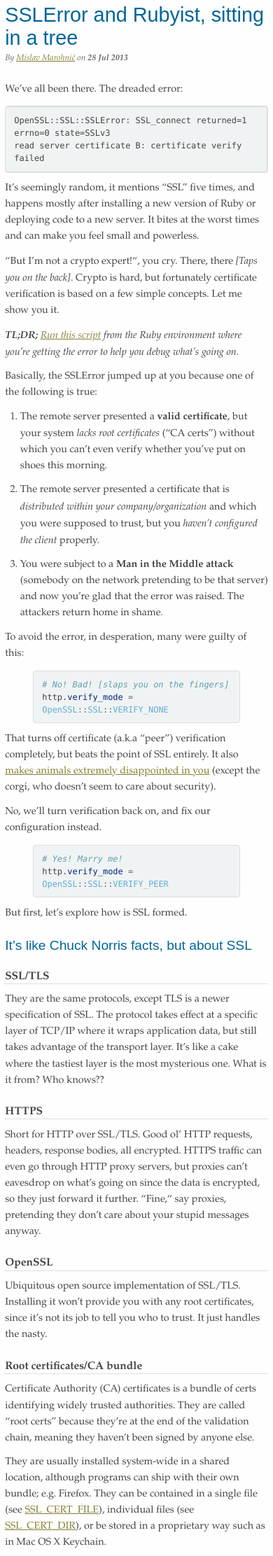
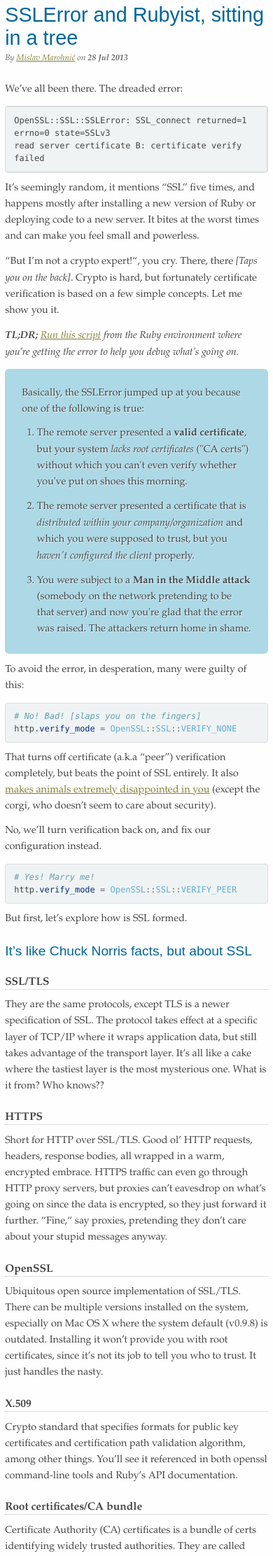
Before and after one commit to mislav/blog, a Jekyll site: the page built from _posts/2013-07-28-ruby-openssl.md, in a window 390 px wide. Shown: the top 2223 px of the page at 70% size. Built offline with Jekyll 4.4.1, drawn with Linux system fonts in a browser that asks for light colours; Markdown is read by kramdown in place of the engine named in the settings; some of the changed text lies outside the part shown.

Commit message:
SSL updates

```diff
--- a/_posts/2013-07-28-ruby-openssl.md
+++ b/_posts/2013-07-28-ruby-openssl.md
@@ -4,6 +4,37 @@ description: >
   Helping you debug the dreaded SSLError.
 layout: post
 categories: ruby
+styles: |
+  .attention {
+    padding: 1em 2em;
+    background: lightblue;
+    text-shadow: rgba(255,255,255,.8) 1px 1px 1px;
+    border-radius: 6px;
+  }
+  .attention li { margin-left: 2em }
+  .figwrapper {
+    max-width: 600px;
+    margin: 2em auto 3em;
+  }
+  figure {
+    margin: 0 auto; padding: 0;
+  }
+  figure img {
+    display: block;
+    max-width: 100%;
+    height: auto !important;
+    margin: 0 auto 1em;
+    box-shadow: 3px 3px 12px rgba(0,0,0,.3);
+  }
+  figcaption {
+    line-height: 1.2;
+    display: block;
+    padding: 0 .6em;
+    text-align: center;
+  }
+  @media only screen and (max-width : 480px) {
+    .figwrapper { max-width: 100%; margin-left: 0 }
+  }
 ---
 
 We've all been there. The dreaded error:
@@ -24,19 +55,21 @@ verification is based on a few simple concepts. Let me show you it.
 the error to help you debug what's going on.
 </i>
 
-Basically, the SSLError jumped up at you because one of the following is true:
+<div class=attention>
+<p>Basically, the SSLError jumped up at you because one of the following is true:</p>
 
-1. The remote server presented a **valid certificate**, but your system *lacks
-   root certificates* ("CA certs") without which you can't even verify whether
-   you've put on shoes this morning.
-
-2. The remote server presented a certificate that is *distributed within your
-   company/organization* and which you were supposed to trust, but you *haven't
-   configured the client* properly.
-
-3. You were subject to a **Man in the Middle attack** (somebody on the network
-   pretending to be that server) and now you're glad that the error was raised.
-   The attackers return home in shame.
+<ol>
+<li><p>The remote server presented a <strong>valid certificate</strong>, but your system <em>lacks
+root certificates</em> ("CA certs") without which you can't even verify whether
+you've put on shoes this morning.</p></li>
+<li><p>The remote server presented a certificate that is <em>distributed within your
+company/organization</em> and which you were supposed to trust, but you <em>haven't
+configured the client</em> properly.</p></li>
+<li><p>You were subject to a <strong>Man in the Middle attack</strong> (somebody on the network
+pretending to be that server) and now you're glad that the error was raised.
+The attackers return home in shame.</p></li>
+</ol>
+</div>
 
 To avoid the error, in desperation, many were guilty of this:
 
@@ -64,24 +97,31 @@ But first, let's explore how is SSL formed.
 
 They are the same protocols, except TLS is a newer specification of SSL. The
 protocol takes effect at a specific layer of TCP/IP where it wraps application
-data, but still takes advantage of the transport layer. It's like a cake where
+data, but still takes advantage of the transport layer. It's all like a cake where
 the tastiest layer is the most mysterious one. What is it from? Who knows??
 
 ### HTTPS
 
 Short for HTTP over SSL/TLS. Good ol' HTTP requests, headers, response bodies,
-all encrypted. HTTPS traffic can even go through HTTP proxy servers, but proxies
-can't eavesdrop on what's going on since the data is encrypted, so they just
-forward it further. “Fine,“ say proxies, pretending they don't care about your
-stupid messages anyway.
+all wrapped in a warm, encrypted embrace. HTTPS traffic can even go through HTTP
+proxy servers, but proxies can't eavesdrop on what's going on since the data is
+encrypted, so they just forward it further. “Fine,“ say proxies, pretending they
+don't care about your stupid messages anyway.
 
 ### OpenSSL
 
-Ubiquitous open source implementation of SSL/TLS. Installing it won't provide
-you with any root certificates, since it's not its job to tell you who to trust.
-It just handles the nasty.
+Ubiquitous open source implementation of SSL/TLS. There can be multiple versions
+installed on the system, especially on Mac OS X where the system default
+(v0.9.8) is outdated. Installing it won't provide you with root certificates,
+since it's not its job to tell you who to trust. It just handles the nasty.
 
-### Root certificates/CA bundle
+### X.509
+
+Crypto standard that specifies formats for public key certificates and
+certification path validation algorithm, among other things. You'll see it
+referenced in both openssl command-line tools and Ruby's API documentation.
+
+<h3 id=root>Root certificates/CA bundle</h3>
 
 Certificate Authority (CA) certificates is a bundle of certs identifying widely
 trusted authorities. They are called "root certs" because they're at the end of
@@ -109,7 +150,7 @@ The conventions for filename extensions aren't strong:
 * `*.crt` is usually PEM, but can be DER;
 * `*.cer` is usually DER, but can be PEM.
 
-### Certificate validation chain
+<h3 id=chain>Certificate validation chain</h3>
 
 We arrive at the source of our woes. Most certificates are **signed with private
 key** of some authority. Their certificates are in turn **also signed by some
@@ -124,9 +165,16 @@ signed by FutureCorp, which in turn is signed by Big Sugar Daddy. The Unerdwear
 Sugar Daddy is a part of our CA bundle, we can trust that Unerdwear are who they
 claim to be.
 
-![GitHub cert chain as seen in Safari](http://f.cl.ly/items/2h1X2L3b1E3Y3815242z/GitHub%20cert%20chain.png)
+<div class=figwrapper>
+  <figure>
+    <img alt="" src="http://f.cl.ly/items/2h1X2L3b1E3Y3815242z/GitHub%20cert%20chain.png">
+    <figcaption>
+      GitHub's certificate chain as seen in Safari
+    </figcaption>
+  </figure>
+</div>
 
-## Meanwhile, in the Ruby world…
+<h2 id=ruby>Meanwhile, in the Ruby world…</h2>
 
 Ruby compiles with C bindings for OpenSSL. The locations where CA certs are
 looked up depend on that OpenSSL's defaults. You can check that out with:
@@ -180,11 +228,11 @@ failed. Fixing it depends on the context.
 You've got a case of the missing CA bundle and you need to either:
 
 * Install the CA bundle from somewhere, e.g. via the "ca‑certificates" package
-  ("curl‑ca‑bundle" for Homebrew), and symlink it from
-  [SSL_CERT_FILE](#SSL_CERT_FILE) if necessary.
+  ("curl‑ca‑bundle" for Homebrew), and make the default
+  [SSL_CERT_FILE](#SSL_CERT_FILE) a symlink to the new bundle if necessary.
 
 * If there's already a CA bundle on disk that you want to use, point
-  `SSL_CERT_FILE` or `SSL_CERT_DIR` environment variables to it, or use the
+  `SSL_CERT_FILE` or `SSL_CERT_DIR` environment variables to it, or set the
   `ca_file=` or `ca_path=` properties in Net::HTTP.
 
 ### It was a custom certificate that we use internally in our organization that my program can't verify
@@ -208,13 +256,23 @@ cert = OpenSSL::X509::Certificate.new(File.read('mycert.pem'))
 http.cert_store.add_cert(cert)
 {% endhighlight %}
 
-## Tools to help you debug things and stuff
+### Call the SSL doctor
 
-Find them at [github.com/mislav/ssl-tools][5]
+[I wrote a doctor script][4] you can run from the Ruby environment where you're
+getting the SSLError to help you debug the source of the problem and your
+environment.
+
+## Resources
+
+* [github.com/mislav/ssl-tools][5]
+* [Ruby OpenSSL API documentation][6]
+* `man openssl x509 req c_rehash`
 
 
   [1]: http://www.buzzfeed.com/expresident/animals-who-are-extremely-disappointed-in-you
   [2]: http://unerdwear.com/
   [3]: http://opensource.apple.com/source/OpenSSL098/OpenSSL098-35.1/src/crypto/x509/x509_vfy_apple.c
-  [4]: https://github.com/mislav/ssl-tools/blob/ea97ca1592523d8cf7bce91d5015c4442bd37846/doctor.rb
+  [4]: https://github.com/mislav/ssl-tools/blob/8b3dec4/doctor.rb
   [5]: https://github.com/mislav/ssl-tools
+  [6]: http://ruby-doc.org/stdlib-2.0/libdoc/openssl/rdoc/OpenSSL.html
+  [7]: https://en.wikipedia.org/wiki/X.509
```
Also changed, not shown: other parts of _posts/2013-07-28-ruby-openssl.md (+4 -3 lines).
